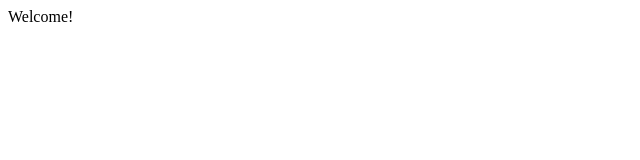
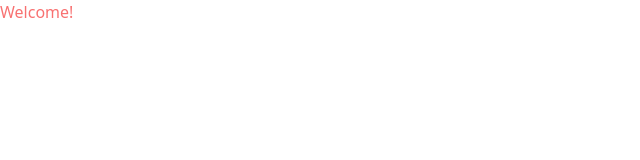
Before and after one commit to davitchanturia/myovision-app-front, a Nuxt app: page / in a window 1280 px wide. Shown: the top 160 px of the page, without its empty margins (0-640 px from the left). Built offline with nearby package versions, Linux system fonts and the light colour scheme.

Commit message:
chore: install tailwind css

```diff
--- /dev/null
+++ b/assets/css/main.css
@@ -0,0 +1,3 @@
+@tailwind base;
+@tailwind components;
+@tailwind utilities;
--- a/nuxt.config.ts
+++ b/nuxt.config.ts
@@ -1,4 +1,11 @@
 // https://nuxt.com/docs/api/configuration/nuxt-config
 export default defineNuxtConfig({
-  devtools: { enabled: true }
+  devtools: { enabled: true },
+  css: ['~/assets/css/main.css'],
+  postcss: {
+    plugins: {
+      tailwindcss: {},
+      autoprefixer: {},
+    },
+  },
 })
--- a/package.json
+++ b/package.json
@@ -10,7 +10,10 @@
     "postinstall": "nuxt prepare"
   },
   "devDependencies": {
+    "autoprefixer": "^10.4.16",
     "nuxt": "^3.9.0",
+    "postcss": "^8.4.33",
+    "tailwindcss": "^3.4.1",
     "vue": "^3.4.6",
     "vue-router": "^4.2.5"
   }
--- a/pages/index.vue
+++ b/pages/index.vue
@@ -1 +1,3 @@
-<template>Welcome!</template>
+<template>
+    <h1 class="text-red-400">Welcome!</h1>
+</template>
--- /dev/null
+++ b/tailwind.config.js
@@ -0,0 +1,15 @@
+/** @type {import('tailwindcss').Config} */
+export default {
+  content: [
+    "./components/**/*.{js,vue,ts}",
+    "./layouts/**/*.vue",
+    "./pages/**/*.vue",
+    "./plugins/**/*.{js,ts}",
+    "./app.vue",
+    "./error.vue",
+  ],
+  theme: {
+    extend: {},
+  },
+  plugins: [],
+}
```
Also changed, not shown: 1 other file (tests, documents, lock files or other folders).
